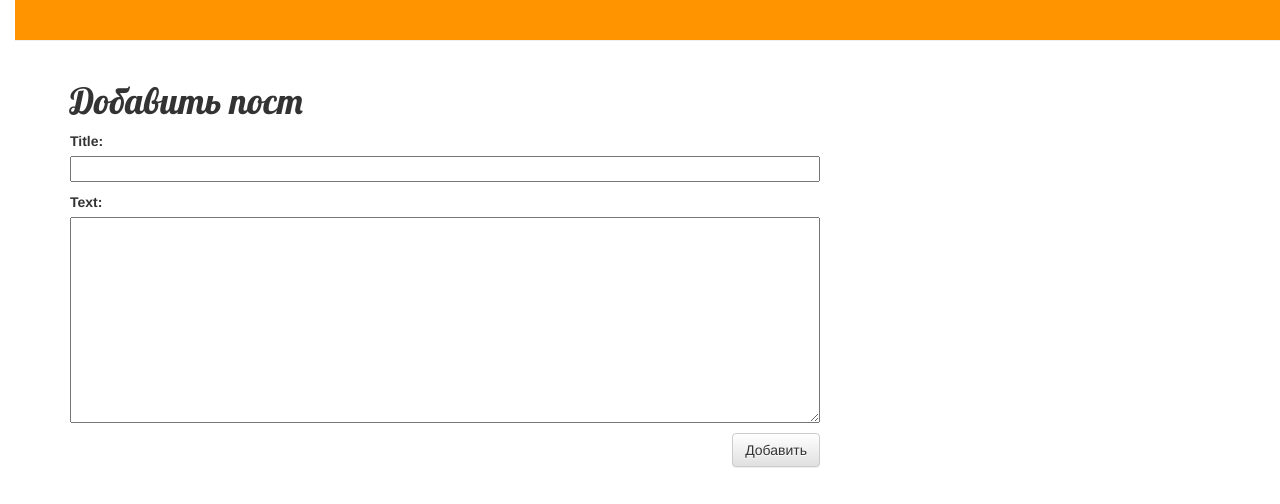
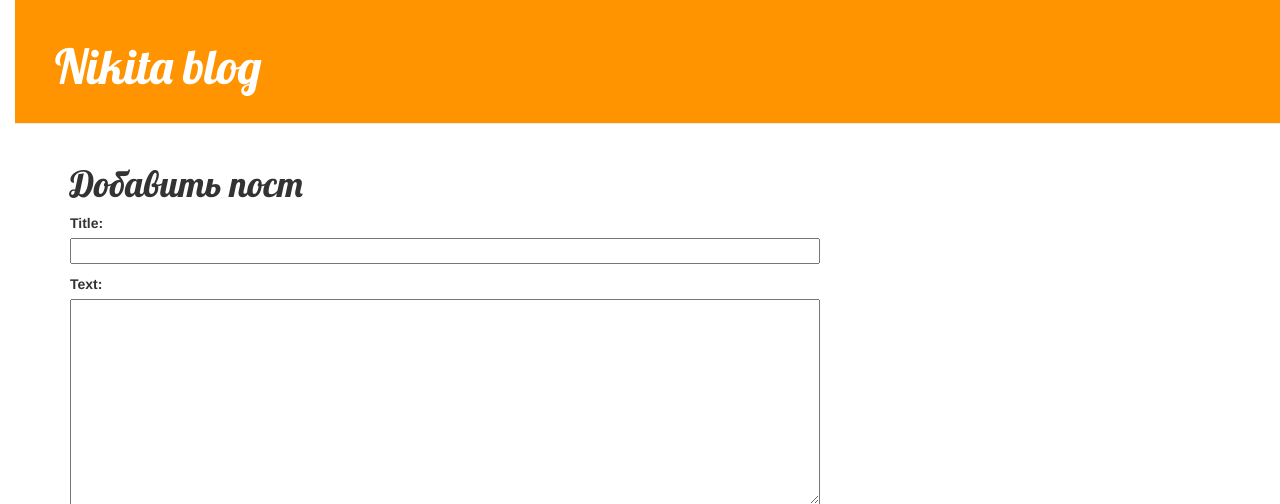
Before and after one commit to mario102/my-first-blog, a Django app: page /post/new/ in a window 1280 px wide. Shown: the top 504 px of the page. Run offline with Django 3.2, Linux system fonts and the light colour scheme; some libraries are stand-ins or nearby versions.

```diff
--- a/blog/templates/blog/base.html
+++ b/blog/templates/blog/base.html
@@ -9,9 +9,9 @@
     </head>
     <body>
     <div class="page-header">
+        <h1><a href="/">Nikita blog</a></h1>
         {% if user.is_authenticated %}
         <a href="{% url 'post_new' %}" class="top-menu"><span class="glyphicon glyphicon-plus"></span></a>
-        <h1><a href="/">Nikita blog</a></h1>
         {%endif%}
     </div>
     <div class="content container">
```
